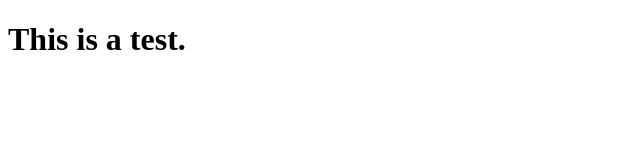
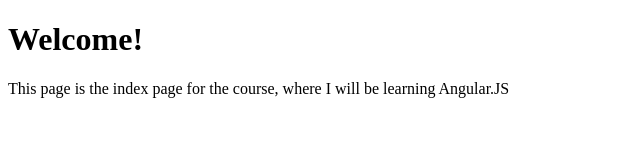
Before and after one commit to jkdll/coursera-angular, a plain HTML site: page index.html in a window 1280 px wide. Shown: the whole page, without its empty margins (0-640 px from the left). Drawn offline with Linux system fonts and the light colour scheme.

Commit message:
Second Commit, for fun.

```diff
--- a/index.html
+++ b/index.html
@@ -3,6 +3,7 @@
   <head>
   </head>
   <body>
-      <h1>This is a test.</h1>
+      <h1>Welcome!</h1>
+      <p>This page is the index page for the course, where I will be learning Angular.JS</p>
   </body>
 </html>
```
